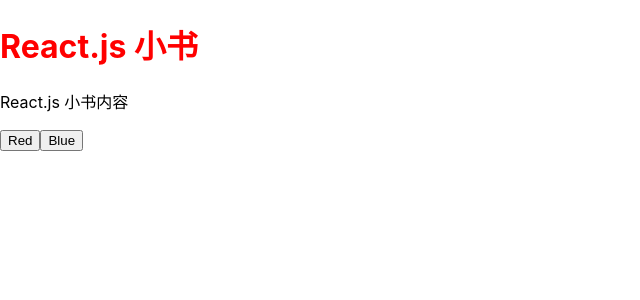
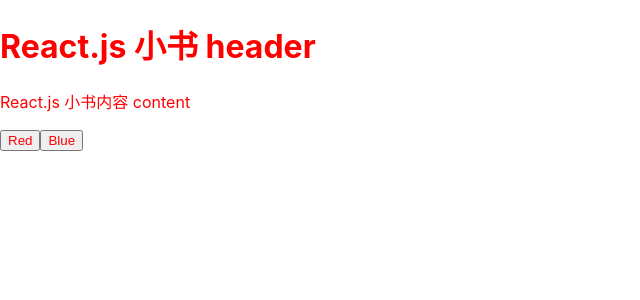
Before and after one commit to LiXiaoRan/my-react-redux, a React (Create React App) app: page / in a window 1280 px wide. Shown: the top 300 px of the page, without its empty margins (0-640 px from the left). Built offline with nearby package versions, Linux system fonts and the light colour scheme.

Commit message:
自定义的redux和官方的contex结合，成功实现按键更换主题

```diff
--- a/src/Content.js
+++ b/src/Content.js
@@ -3,10 +3,36 @@
 import ThemeSwitch from './ThemeSwitch'
 
 class Content extends Component{
+     static contextTypes = {
+        store: PropTypes.object
+     }
+
+
+    constructor() {
+        super()
+        this.state={
+            themeColor:''
+        }
+    }
+
+    componentWillMount(){
+        let {store}=this.context;
+        this._updateThemeColor()
+        store.subScribe(()=>{this._updateThemeColor()})
+
+    }
+
+    _updateThemeColor(){
+        let {store}=this.context;
+        let state=store.getState();
+        this.setState({themeColor:state.themeColor})
+    }
+
+
     render() {
         return (
             <div>
-                <p>React.js 小书内容</p>
+                <p style={{color:this.state.themeColor}} >React.js 小书内容 content</p>
                 <ThemeSwitch />
             </div>
         );
--- a/src/Header.js
+++ b/src/Header.js
@@ -14,19 +14,22 @@
     }
 
     componentWillMount(){
+        let {store}=this.context;
         this._updateThemeColor();
+        store.subScribe(()=>{this._updateThemeColor()})
+
     }
 
     _updateThemeColor(){
         let {store}=this.context;
         let state=store.getState();
-        this.setState({themeColor:state.themeColor})
+        this.setState({themeColor:state.themeColor});
     }
 
     render() {
         return (
             <div>
-                  <h1 style={{color:this.state.themeColor}}>React.js 小书</h1>
+                  <h1 style={{color:this.state.themeColor}}>React.js 小书 header</h1>
             </div>
         );
     }
--- a/src/ThemeSwitch.js
+++ b/src/ThemeSwitch.js
@@ -9,15 +9,34 @@
     constructor(props) {
         super(props);
         this.state={
+            themeColor:''
+        }
+    }
 
-        }
+    componentWillMount(){
+        let {store}=this.context;
+        this._updateThemeColor();
+        store.subScribe(()=>{this._updateThemeColor()})
+
+    }
+
+    _updateThemeColor(){
+        let {store}=this.context;
+        let state=store.getState();
+        this.setState({themeColor:state.themeColor});
+    }
+
+
+    handleSwitchColor(color){
+        let {store}=this.context;
+        store.dispatch({type:'CHANGE_COLOR',themeColor:color})
     }
 
     render() {
         return (
             <div>
-                <button>Red</button>
-                <button>Blue</button>
+                <button onClick={this.handleSwitchColor.bind(this,'red')} style={{color:this.state.themeColor}}>Red</button>
+                <button onClick={this.handleSwitchColor.bind(this,'blue')} style={{color:this.state.themeColor}}>Blue</button>
             </div>
         );
     }
```
